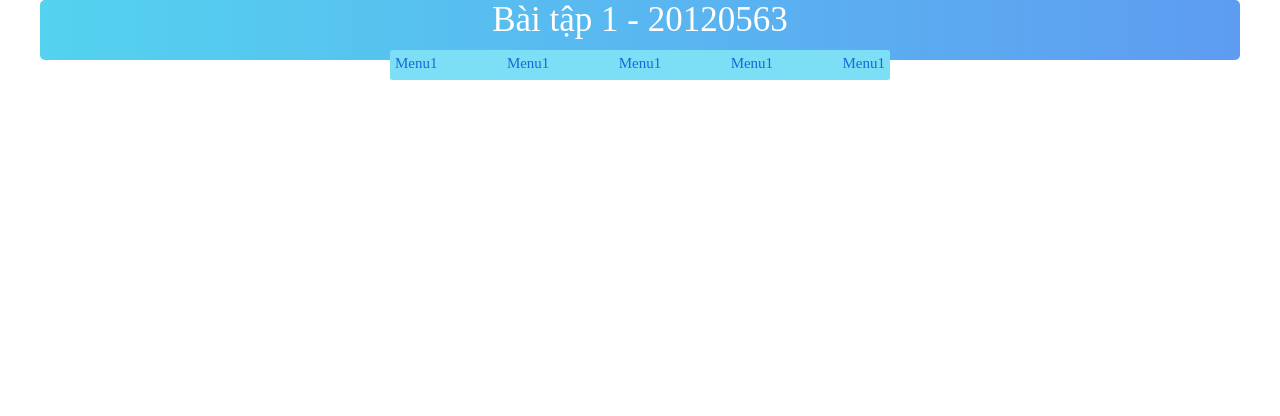
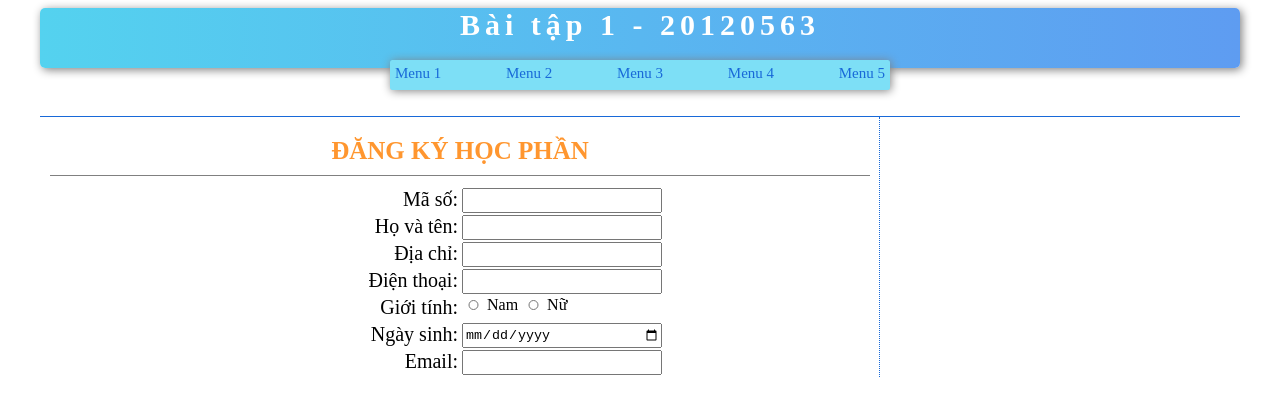
Before and after one commit to Nguyenlecongquy/dkhp, a plain HTML site: page index.html in a window 1280 px wide. Drawn offline with Linux system fonts and the light colour scheme.

Commit message:
nhap lieu

```diff
--- a/index.html
+++ b/index.html
@@ -9,14 +9,46 @@
 </head>
 <body>
     <div class="container">
-        <div class="header"> <font>Bài tập 1 - 20120563</font> </div>
+        <div class="header"> <b style="font-size: 30px; letter-spacing: 5px;">Bài tập 1 - 20120563</b></div>
+        <div class="item"></div>
+        <div class="main">
+            <div class="dkhp">
+                <b style="color: rgb(255, 150, 47); font-size: 25px;">ĐĂNG KÝ HỌC PHẦN</b>
+            </div>
+            <div class="inforLabel" style="text-align: right;">
+                <div id="masoLabel"> <label for="maso">Mã số:</label> </div>
+                <div id="hotenLabel"> <label for="hoten" >Họ và tên:</label> </div>
+                <div id="diachiLabel"> <label for="diachi" >Địa chỉ:</label> </div>
+                <div id="dienthoaiLabel"> <label for="dienthoai" >Điện thoại:</label> </div>
+                <div id="maleLabel"> <label for="male" >Giới tính:</label> </div>
+                <div id="ngaysinhLabel"> <label for="ngaysinh" >Ngày sinh:</label> </div>
+                <div id="emailLabel"> <label for="email" >Email:</label> </div>
+            </div>
+            <div class="infor" style="text-align: left;">
+                <input type="text" name="maso" id="maso">
+                <input type="text" name="hoten" id="hoten">
+                <input type="text" name="diachi" id="diachi">
+                <input type="text" name="dienthoai" id="dienthoai">
+                <div id="gioitinh">
+                    <input type="radio" name="gioitinh" id="male" value="male">
+                    <label for="male">Nam</label>
+                    <input type="radio" name="gioitinh" id="female" value="female">
+                    <label for="female">Nữ</label>
+                </div>
+                <input type="date" name="ngaysinh" id="ngaysinh">
+                <input type="text" name="email" id="email">
+            </div>
+            <div class="ChonMon">
+
+            </div>
+        </div>
     </div>
     <div class="nav">
-        <div>Menu1</div>
-        <div>Menu1</div>
-        <div>Menu1</div>
-        <div>Menu1</div>
-        <div>Menu1</div>
+        <div>Menu 1</div>
+        <div>Menu 2</div>
+        <div>Menu 3</div>
+        <div>Menu 4</div>
+        <div>Menu 5</div>
     </div>
     <script src="./script.js"></script>
 </body>
--- a/style.css
+++ b/style.css
@@ -1,10 +1,8 @@
-body {
-    margin: 0 auto 0;
-}
+
 .container {
     display: grid;
     width: 1200px;
-    grid-template-columns: auto auto 360px;
+    grid-template-columns: 420px 420px 360px;
     margin: 0 auto 0;
 }
 .header {
@@ -15,12 +13,13 @@ body {
     color: white;
     text-align: center;
     border-radius: 0.5em;
+    box-shadow: 2px 2px 10px gray ;
 }
 .nav {
     display: flex;
     position: absolute;
     direction: row;
-    top: 5em;
+    top: 6em;
     left: 0em;
     right: 0em;
     margin-left: auto;
@@ -31,12 +30,134 @@ body {
     background-color: rgb(125, 223, 246);
     border-radius: 0.25em;
     justify-content: space-between;
+    box-shadow: 1px 1px 10px gray ;
 }
 .nav > div {
     color: rgb(24, 105, 216);
     font-size: 15px;
     margin: 5px;
 }
-font {
-    font-size: 35px;
+.item {
+    grid-column: 1 / span 3;
+    height: 3em;
+    color: rgb(24, 105, 216);
+    border-bottom: 1px solid rgb(24, 105, 216);
 }
+.main{
+    grid-column: 1 / span 2;
+    display: grid;
+    grid-template-columns: 420px 420px;
+    border-right: 1px dotted rgb(24, 105, 216);
+}
+.dkhp {
+    grid-column: 1 / span 2;
+    padding: 10px;
+    text-align: center;
+    border-bottom: 1px solid gray;
+    margin: 10px;
+}
+.inforLabel {
+    grid-column: 1 / span 1;
+}
+.infor {
+    grid-column: 2 / span 1;
+}
+#maso {
+    display: block;
+    width: 200px;
+    height: 25px;
+    margin: 2px;
+    box-sizing: border-box;
+}
+#hoten {
+    display: block;
+    width: 200px;
+    height: 25px;
+    margin: 2px;
+    box-sizing: border-box;
+}
+#diachi {
+    display: block;
+    width: 200px;
+    height: 25px;
+    margin: 2px;
+    box-sizing: border-box;
+}
+#dienthoai {
+    display: block;
+    width: 200px;
+    height: 25px;
+    margin: 2px;
+    box-sizing: border-box;
+}
+#gioitinh {
+    display: block;
+    width: 200px;
+    height: 25px;
+    margin: 2px;
+    box-sizing: border-box;
+}
+#male {
+    height: 10px;
+}
+#female {
+    height: 10px;
+}
+#ngaysinh {
+    display: block;
+    width: 200px;
+    height: 25px;
+    margin: 2px;
+    box-sizing: border-box;
+}
+#email {
+    display: block;
+    width: 200px;
+    height: 25px;
+    margin: 2px;
+    box-sizing: border-box;
+}
+
+#masoLabel {
+    margin: 2px;
+    font-size: 20px;
+    height: 25px;
+    box-sizing: border-box;
+}
+
+#hotenLabel {
+    margin: 2px;
+    font-size: 20px;
+    height: 25px;
+    box-sizing: border-box;
+}
+#dienthoaiLabel {
+    margin: 2px;
+    font-size: 20px;
+    height: 25px;
+    box-sizing: border-box;
+}
+#diachiLabel {
+    margin: 2px;
+    font-size: 20px;
+    height: 25px;
+    box-sizing: border-box;
+}
+#ngaysinhLabel {
+    margin: 2px;
+    font-size: 20px;
+    height: 25px;
+    box-sizing: border-box;
+}
+#maleLabel {
+    margin: 2px;
+    font-size: 20px;
+    height: 25px;
+    box-sizing: border-box;
+}
+#emailLabel {
+    margin: 2px;
+    font-size: 20px;
+    height: 25px;
+    box-sizing: border-box;
+}
```
